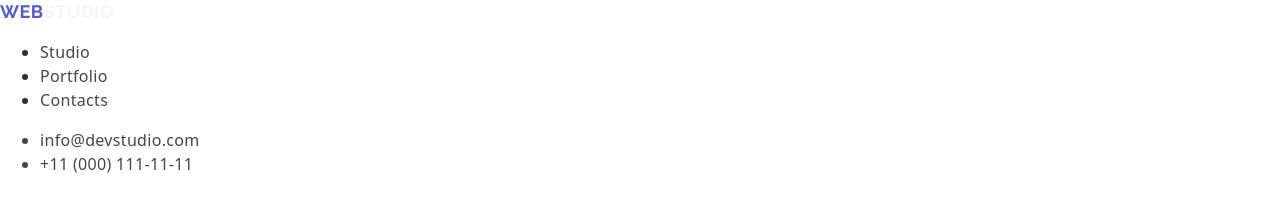
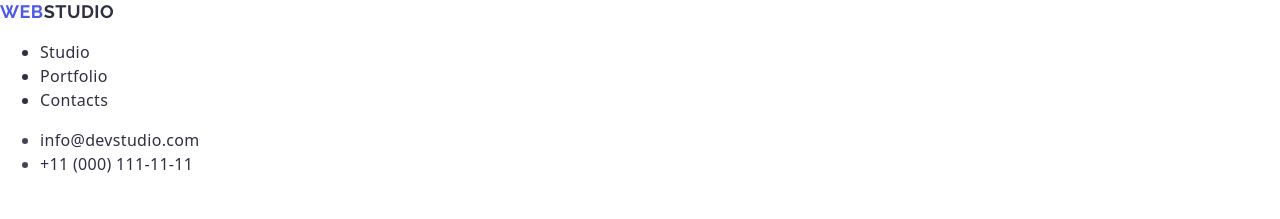
Before and after one commit to neanwol/goit-markup-hw-02, a plain HTML site: page index.html in a window 1280 px wide. Shown: the top 219 px of the page. Drawn offline with nearby package versions, Linux system fonts and the light colour scheme.

Commit message:
fixed header

```diff
--- a/css/styles.css
+++ b/css/styles.css
@@ -66,7 +66,7 @@ body {
 }
 
 .logo-accent {
-    color: #f4f4fd;
+    color: #2E2F42;
 }
 
 h2 {
@@ -103,10 +103,11 @@ color: #434455;
 
 
 .link {
-    color:#434455 ;
+    color:#2e2f42 ;
     text-decoration: none;
     font-style: normal;
     letter-spacing: 0.02em;
+    font-weight: 500;
 }
 
 .nav .link:hover,
@@ -116,7 +117,7 @@ color: #4D5AE5;
 
 .address-link .link:hover,
 .address-link .link:focus {
-    color: #4D5AE5;
+    color: #404BBF;
 }
 
 .btn:hover,
--- a/index.html
+++ b/index.html
@@ -21,9 +21,9 @@
     </a>
 
             <ul class="nav">
-        <li><a href="" class="link">Studio</a></li>
-        <li><a href="" class="link" >Portfolio</a></li>
-        <li><a href="" class="link">Contacts</a></li>
+        <li><a href="./index.html" class="link">Studio</a></li>
+        <li><a href="./index.html" class="link" >Portfolio</a></li>
+        <li><a href="./index.html" class="link">Contacts</a></li>
         </ul>
         </nav>
         <address class="address-link">
```
